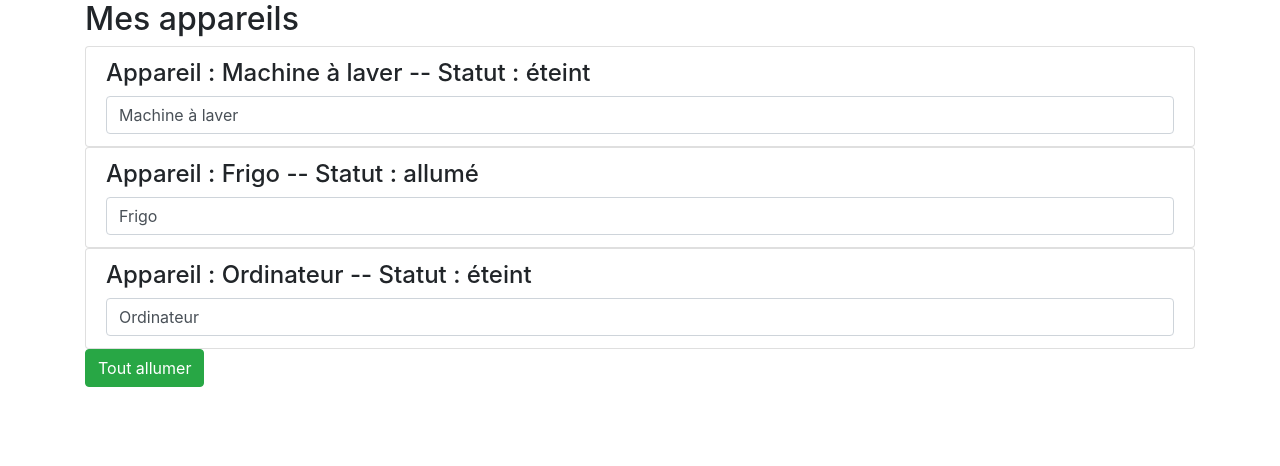
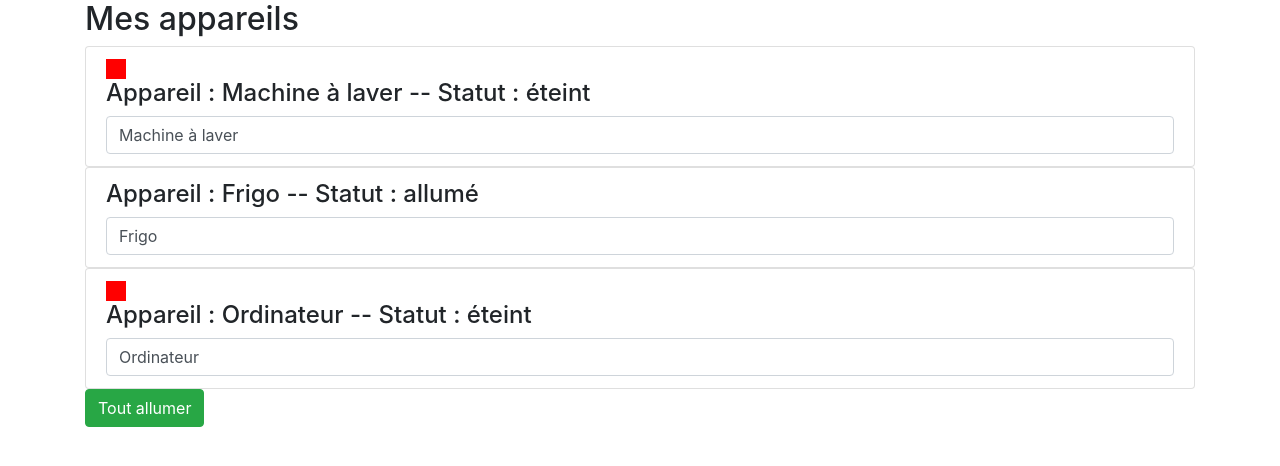
Before and after one commit to maxson007/tuto-angular, an Angular app: page / in a window 1280 px wide. Shown: the top 466 px of the page. Built offline with nearby package versions, Linux system fonts and the light colour scheme.

Commit message:
Les directives structurelles

```diff
--- a/src/app/app.component.html
+++ b/src/app/app.component.html
@@ -3,9 +3,9 @@
     <div class="col-sm-12">
       <h2>Mes appareils</h2>
       <ul class="list-group">
-        <app-appareil [appareilName]="appareilOne" [appareilStatus]="'éteint'"></app-appareil>
-        <app-appareil [appareilName]="appareilTwo" [appareilStatus]="'allumé'"></app-appareil>
-        <app-appareil [appareilName]="appareilThree" [appareilStatus]="'éteint'"></app-appareil>
+        <app-appareil  *ngFor="let appareil of appareils"
+                       [appareilName]="appareil.name"
+                       [appareilStatus]="appareil.status"></app-appareil>
       </ul>
       <button class="btn btn-success" [disabled]="!isAuth" (click)="onAllumer()">Tout allumer</button>
     </div>
--- a/src/app/app.component.ts
+++ b/src/app/app.component.ts
@@ -7,9 +7,20 @@
 })
 export class AppComponent {
    isAuth = false;
-  appareilOne = 'Machine à laver';
-  appareilTwo = 'Frigo';
-  appareilThree = 'Ordinateur';
+  appareils = [
+    {
+      name: 'Machine à laver',
+      status: 'éteint'
+    },
+    {
+      name: 'Frigo',
+      status: 'allumé'
+    },
+    {
+      name: 'Ordinateur',
+      status: 'éteint'
+    }
+  ];
   constructor() {
     setTimeout(
       () => {
--- a/src/app/appareil/appareil.component.html
+++ b/src/app/appareil/appareil.component.html
@@ -1,4 +1,6 @@
 <li class="list-group-item">
-  <h4>Appareil : {{ appareilName }} -- Statut : {{ appareilStatus  }}</h4>
+  <div style="width:20px;height:20px;background-color:red;"
+       *ngIf="appareilStatus === 'éteint'"></div>
+  <h4>Appareil : {{ appareilName }} -- Statut : {{ appareilStatus }}</h4>
   <input type="text" class="form-control" [(ngModel)]="appareilName">
 </li>
```
